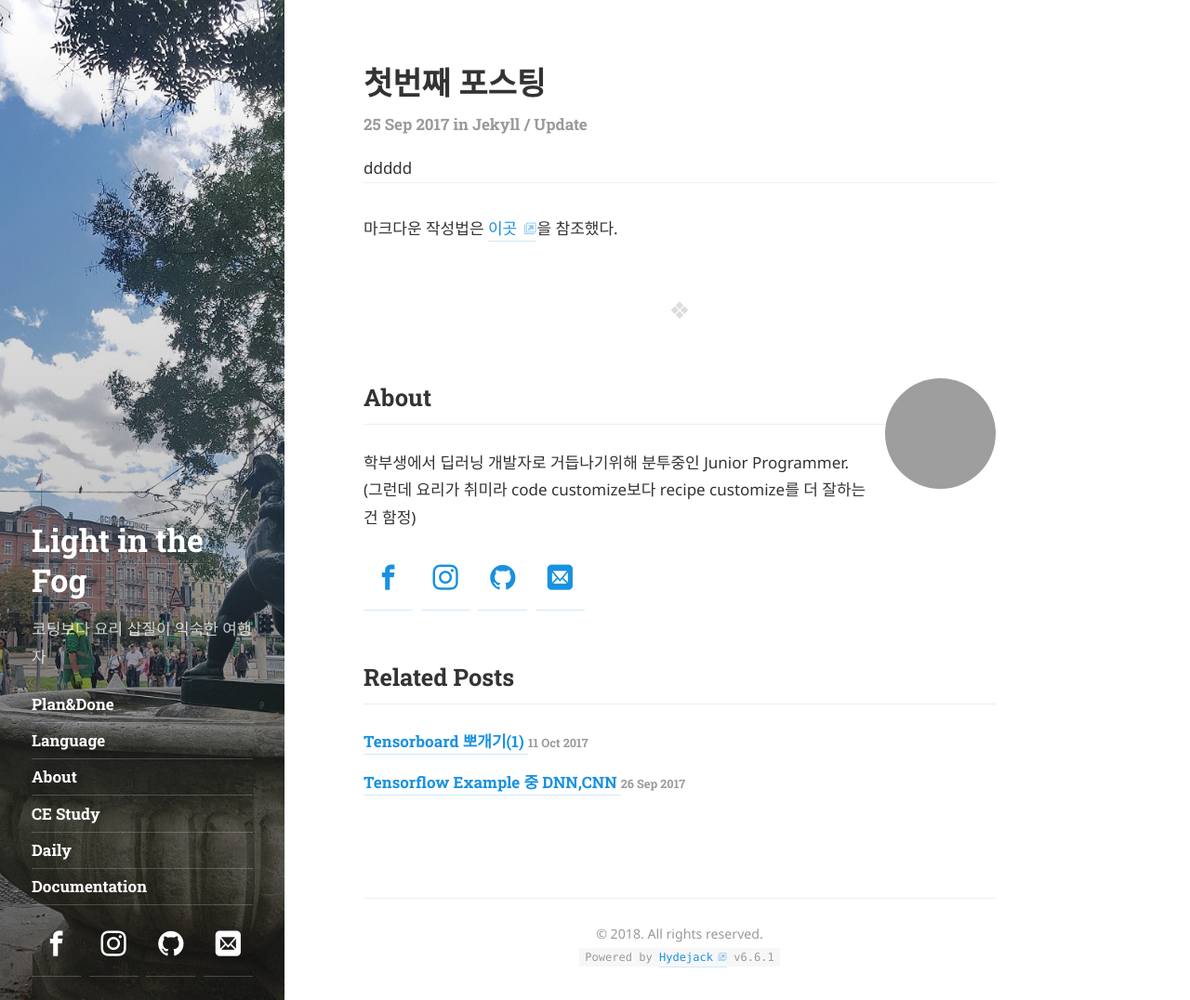
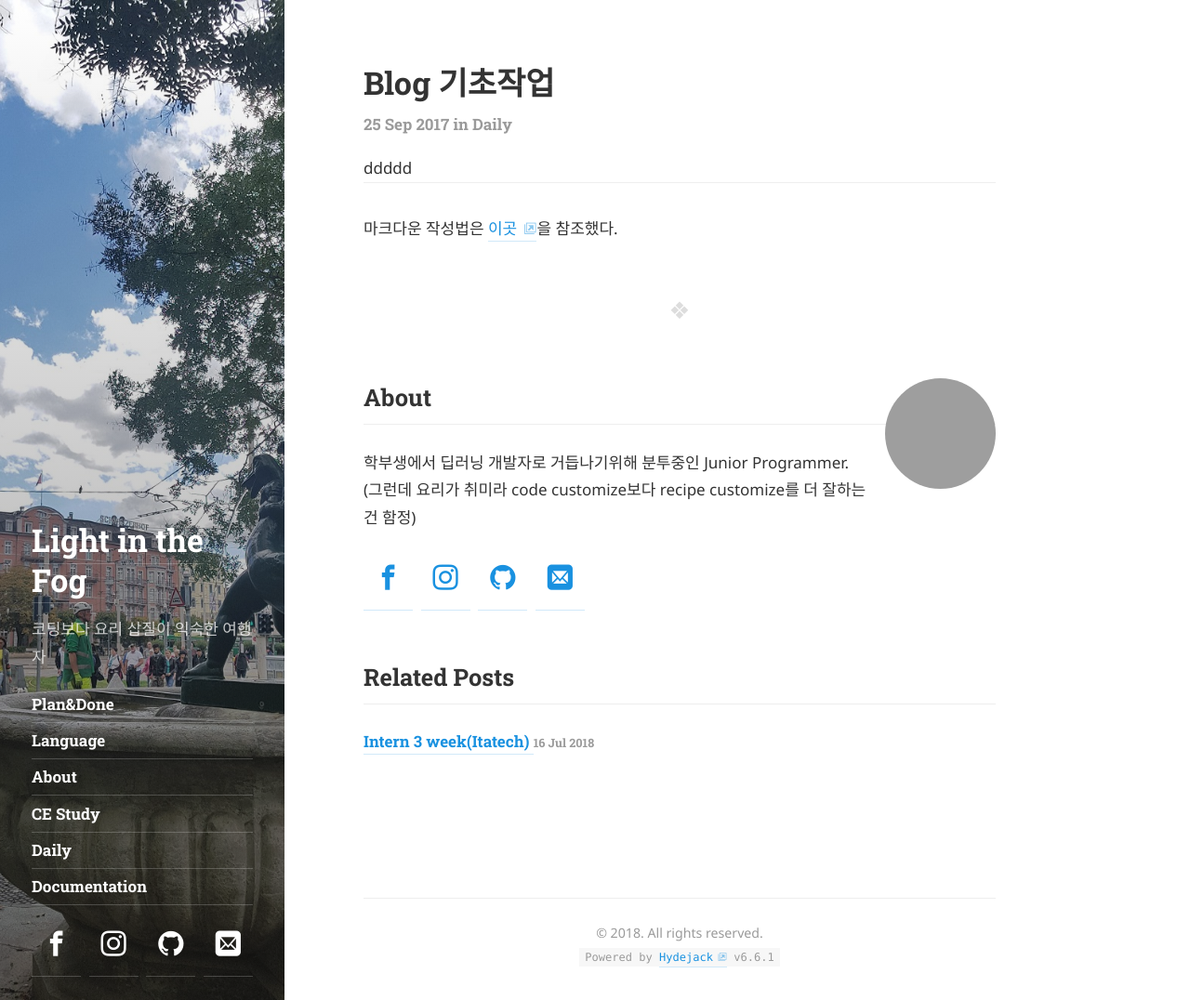
Before and after one commit to quisutdeus7/quisutdeus7.github.io, a Jekyll site: the page built from _posts/2017-09-26-firstposting.md, in a window 1280 px wide and 1076 px high. Shown: the whole window at 93% size. Built offline with Jekyll 4.4.1, drawn with Linux system fonts in a browser that asks for light colours; some web fonts are replaced; grey boxes are pictures that could not be loaded.

Commit message:
edit category

```diff
--- a/_posts/2017-09-26-firstposting.md
+++ b/_posts/2017-09-26-firstposting.md
@@ -1,8 +1,8 @@
 ---
 layout: post
-title:  "첫번째 포스팅"
+title:  "Blog 기초작업"
 date:   2017-09-26 00:25:56 +0200
-categories: jekyll update
+categories: Daily
 ---
 
 마크다운 작성법은 [이곳][이_곳]을 참조했다.
```
Also changed, not shown: _posts/2017-09-27-Tensorflow-Example-DNN,-CNN.md (+1 -1 lines), _posts/2017-10-11-TenserBoard-뽀개기-1.md (+1 -1 lines), _posts/2018-07-16-Intern-3주차.md (+1 -1 lines).
